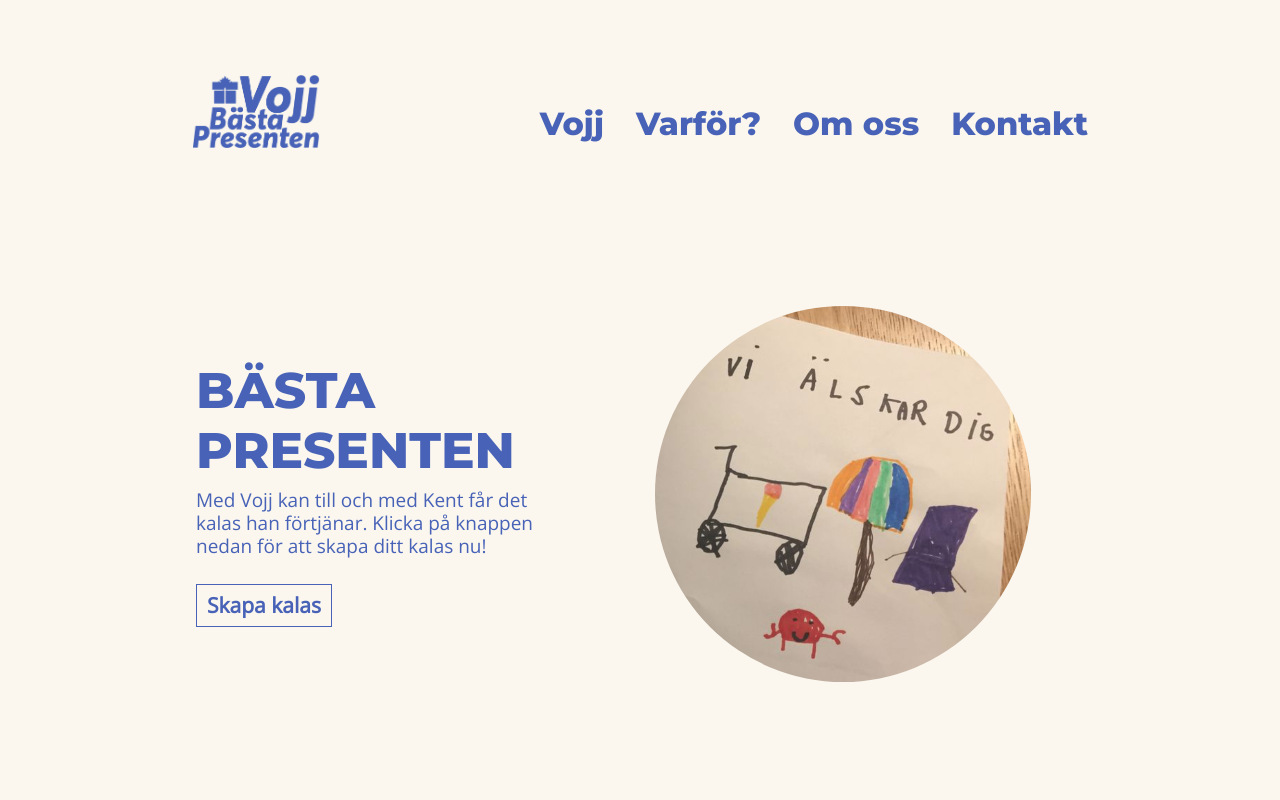
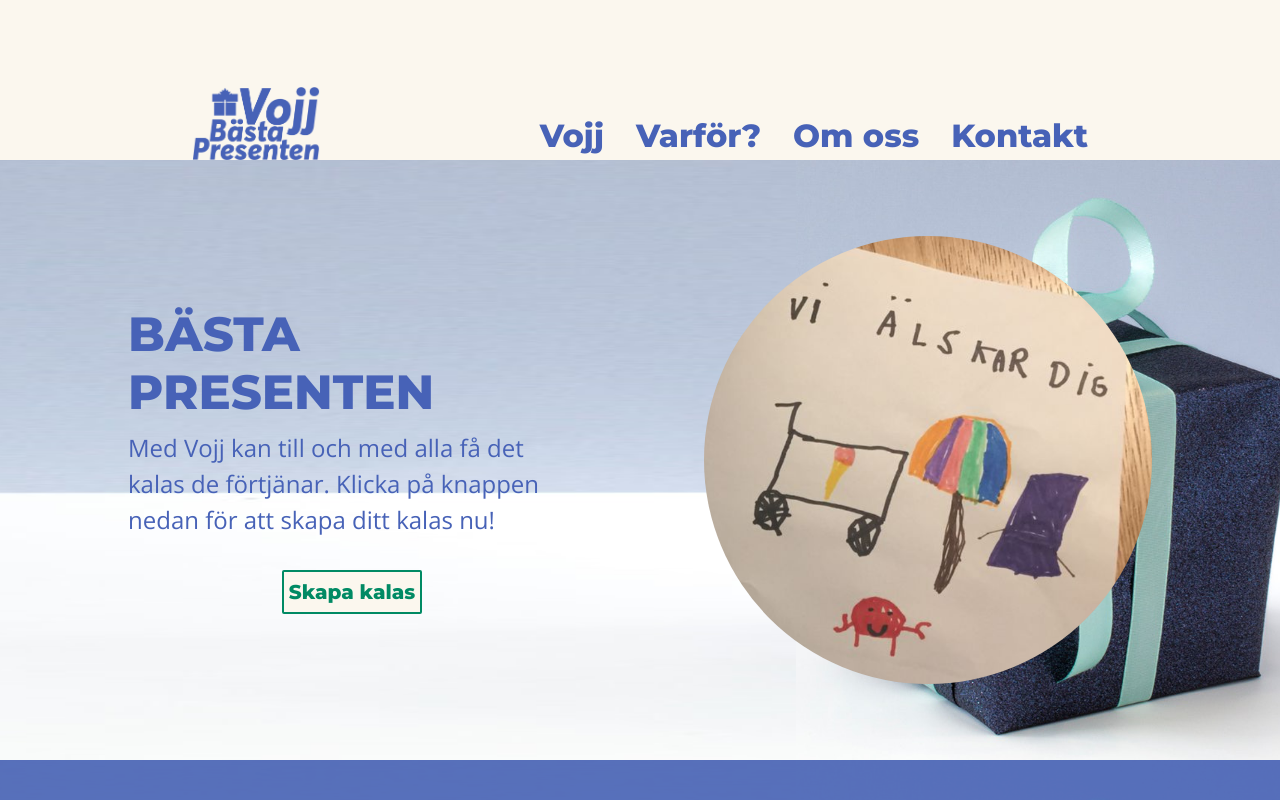
Before and after one commit to tojj/praktik2019, a React (Create React App) app: page / in a window 1280 px wide. Shown: the top 800 px of the page. Built offline with nearby package versions, Linux system fonts and the light colour scheme.

Commit message:
Extracted all general stylings from eyecatcher to StartPage/styles

```diff
--- a/src/components/Header/index.js
+++ b/src/components/Header/index.js
@@ -1,17 +1,13 @@
 import React from 'react'
 import Navbar from './Navbar/index'
-// import Navbar from './Navbar/index'
 
 const Header = () => {
   return (
     <div className="header-wrapper">
       <Navbar />
       <div className="logo-holder">
-        <img src="/images/vojj-logo.png" className="img-fluid" alt="logo" />
+        <img src="/images/vojj-logo.png" className="logo-img" alt="logo" />
       </div>
-      <nav className="nav-big">
-
-      </nav>
     </div>
   )
 }
--- a/src/components/Header/styles.scss
+++ b/src/components/Header/styles.scss
@@ -1,5 +1,5 @@
 .header-wrapper {
-  min-height: 18.5vh;
+  min-height: 20vh;
   width: 100%;
   background: $secondary;
   .logo-holder {
@@ -7,7 +7,7 @@
     width: 70%;
     margin: 0 auto ;
     padding: 100px 0 0;
-    .img {
+    .logo-img {
       width: 100%;
       height: auto;
     }
@@ -17,6 +17,7 @@
     width: 70vw;
     margin: 0 auto;
     .logo-holder {
+      padding: 0;
       position: absolute;
       width: 10vw;
       bottom: 0;
--- a/src/components/StartPage/EyeCatcher/index.js
+++ b/src/components/StartPage/EyeCatcher/index.js
@@ -1,13 +1,16 @@
 import React from "react"
 
-const EyeCatcher = (props) => <div className="box-container" id="eye-catcher">
-  <div className="box-1">
-    <h2 className="main-heading" id="eye-catcher-heading">BÄSTA PRESENTEN</h2>
-    <p>Med Vojj kan till och med Kent får det kalas han förtjänar. Klicka på knappen nedan för att skapa ditt kalas nu!</p>
-    <button className="link-eye-catcher">Skapa kalas</button>
+const EyeCatcher = (props) => (
+  <div className="box-container eye-catcher" id="eye-catcher">
+    <div className="box box-1">
+      <h2 className="main-heading" id="eye-catcher-heading">BÄSTA PRESENTEN</h2>
+      <p>Med Vojj kan till och med alla få det kalas de förtjänar. Klicka på knappen nedan för att skapa ditt kalas nu!</p>
+      <button className="link-eye-catcher">Skapa kalas</button>
+    </div>
+    <div className="box box-2">
+      <img className="eye-catcher-img box-img" id="small-eye-catcher" src="/images/eye-catcher-img.png" alt="Birthday card" />
+    </div>
   </div>
-  <div className="box-2">
-    <img className="eye-catcher" id="small-eye-catcher" src="/images/eye-catcher-img.png" alt="Birthday card"></img></div>
-</div>
+)
 
 export default EyeCatcher
--- a/src/components/StartPage/EyeCatcher/styles.scss
+++ b/src/components/StartPage/EyeCatcher/styles.scss
@@ -1,138 +1,16 @@
-.box-container {
-  display: flex;
-  justify-content: center;
-  align-content: center;
-  text-align: center;
-  flex-wrap: wrap;
-  align-items: center;
-  flex-direction: row;
-  background-color: $secondary;
-  padding: 13px 32px 13px 32px;
-  line-height: 1;
-  position: relative;
-  font-family: $small-text;
-  min-height: 81.5vh;
-
+.eye-catcher {
   .box-1 {
-    width: 100%;
-    color: #4762b7;
-    text-align: left;
-    font-size: 20px;
-    padding-left: 13px;
-    padding-right: 5px;
-    line-height: 1.2;
-    margin-top: 25px;
-    flex-shrink: 1;
-
-    .main-heading {
-      margin-top: 15px;
-      font-size: 40px;
-      font-weight: bold;
+    color: $primary;
+    .link-eye-catcher {
+      background-color: $secondary;
+      color: $success;
       font-family: $big-text;
-    }
-
-    .link-eye-catcher {
-      margin-top: 10px;
-      background-color: $secondary;
-      color: $primary;
-      font-weight: bold;
+      font-weight: 800;
       font-size: 20px;
-      border: 1px solid $primary;
+      border: 2px solid $success;
       padding: 5px 5px;
-    }
-  }
-
-  .box-2 {
-    width: 100%;
-    height: 40vh;
-    flex-shrink: 1;
-    margin-top: 20px;
-
-    .eye-catcher{
-      width: 65vw;
-      border-radius: 50%;
+      border-radius: 2px;
+      margin-top: 1rem;
     }
   }
 }
-
-@include media-breakpoint-up(lg) {
-
-  .box-container {
-    min-height: 81.5vh !important;
-    padding-left: 15%;
-    padding-right: 13%;
-    line-height: 1;
-
-    #eye-catcher-heading {
-      font-size: 50px;
-      font-weight: 800;
-    }
-
-    .box-1 {
-      max-width: 35%;
-      height: 100%;
-      font-size: 19px;
-      padding-left: 13px;
-      padding-right: 5px;
-
-      .link-eye-catcher {
-        margin-top: 10px;
-        font-size: 21px;
-        border: 1.5px solid $primary;
-        padding: 8px 10px;
-      }
-    }
-
-    .box-2 {
-      width: 50%;
-      height: 100%;
-      padding-top: 2%;
-
-      .eye-catcher{
-        border-radius: 50%;
-      }
-    }
-  }
-}
-
-@include media-breakpoint-up(md) {
-  .box-container {
-    padding-left: 8%;
-    padding-right: 8%;
-    line-height: 1;
-    min-height: 50.5vh;
-
-    #eye-catcher-heading {
-      font-size: 50px;
-      font-weight: 800;
-    }
-
-    .box-1 {
-      width: 50%;
-      height: 100%;
-      font-size: 19px;
-      padding-left:13px;
-      padding-right: 5px;
-
-      .link-eye-catcher {
-        margin-top: 10px;
-        font-size: 21px;
-        border: 1.5px solid $primary;
-        padding: 8px 10px;
-      }
-    }
-
-    .box-2 {
-      padding-top: 1.8%;
-      width: 50%;
-      height: 100%;
-
-      .eye-catcher{
-        width: 70%;
-        height: auto;
-        border-radius: 50%;
-        margin-left: 30px;
-      }
-    }
-  }
-}
--- a/src/components/StartPage/ProductInfo/index.js
+++ b/src/components/StartPage/ProductInfo/index.js
@@ -1,7 +1,7 @@
 import React from "react"
 
 const ProductInfo = props => (
-  <div className="prodinfo-container">
+  <div className="prodinfo-container box-container">
     <div className="prodinfo-box-1">
       <img className="fg-image" src="/images/prodinfobg.png" alt="fg" />
     </div>
--- a/src/components/StartPage/ProductInfo/style.scss
+++ b/src/components/StartPage/ProductInfo/style.scss
@@ -1,4 +1,4 @@
-.prodinfo-container {
+.box-container {
   background: url(/images/prodinfobg4.png);
   background-size: cover;
   display: flex;
--- a/src/components/StartPage/styles.scss
+++ b/src/components/StartPage/styles.scss
@@ -1,3 +1,61 @@
-// .box-container{
-//   background: $primary !important;
-// }
+.startpage-wrapper {
+  .box-container {
+    display: flex;
+    flex-direction: column;
+    flex-wrap: wrap;
+    position: relative;
+
+    width: 100vw;
+    min-height: 75vh;
+
+    padding: 10vh 0;
+
+    font-family: $small-text;
+
+    justify-content: center;
+    align-content: center;
+    align-items: center;
+
+    .box {
+      flex: 1;
+      padding: 5vw;
+      text-align: center;
+      // width: 100%;
+
+      p,
+      h2 {
+        text-align: left;
+      }
+      h2 {
+        font-family: $big-text;
+        font-size: 2.5rem;
+        font-weight: 800;
+      }
+      p {
+        font-family: $small-text;
+        font-size: 1.5rem;
+      }
+      .box-img {
+        width: 100%;
+        height: auto;
+        border-radius: 50%;
+      }
+    }
+    @include media-breakpoint-up(md) {
+      width: 100vw;
+      padding: 10vw;
+      .box {
+        h2 {
+          font-size: 3rem;
+        }
+        p {
+          font-size: 1.5rem;
+        }
+      }
+    }
+    @include media-breakpoint-up(lg) {
+      flex-direction: row;
+      padding: 0 5vw;
+    }
+  }
+}
--- a/src/sass/styles.scss
+++ b/src/sass/styles.scss
@@ -11,13 +11,13 @@
 //Import all our sass-files
 // HEADER
 @import '../Components/Header/styles';
-@import '../Components/StartPage/about_us/styles';
 @import '../Components/Header/Navbar/styles';
+
 // STARTPAGE
-
-@import "../Components/StartPage/ProductInfo/style";
 @import '../components/StartPage/styles';
 @import '../components/StartPage/EyeCatcher/styles';
+@import "../Components/StartPage/ProductInfo/style";
+@import '../Components/StartPage/about_us/styles';
 
 
 // CREATEPARTYPAGE
```
